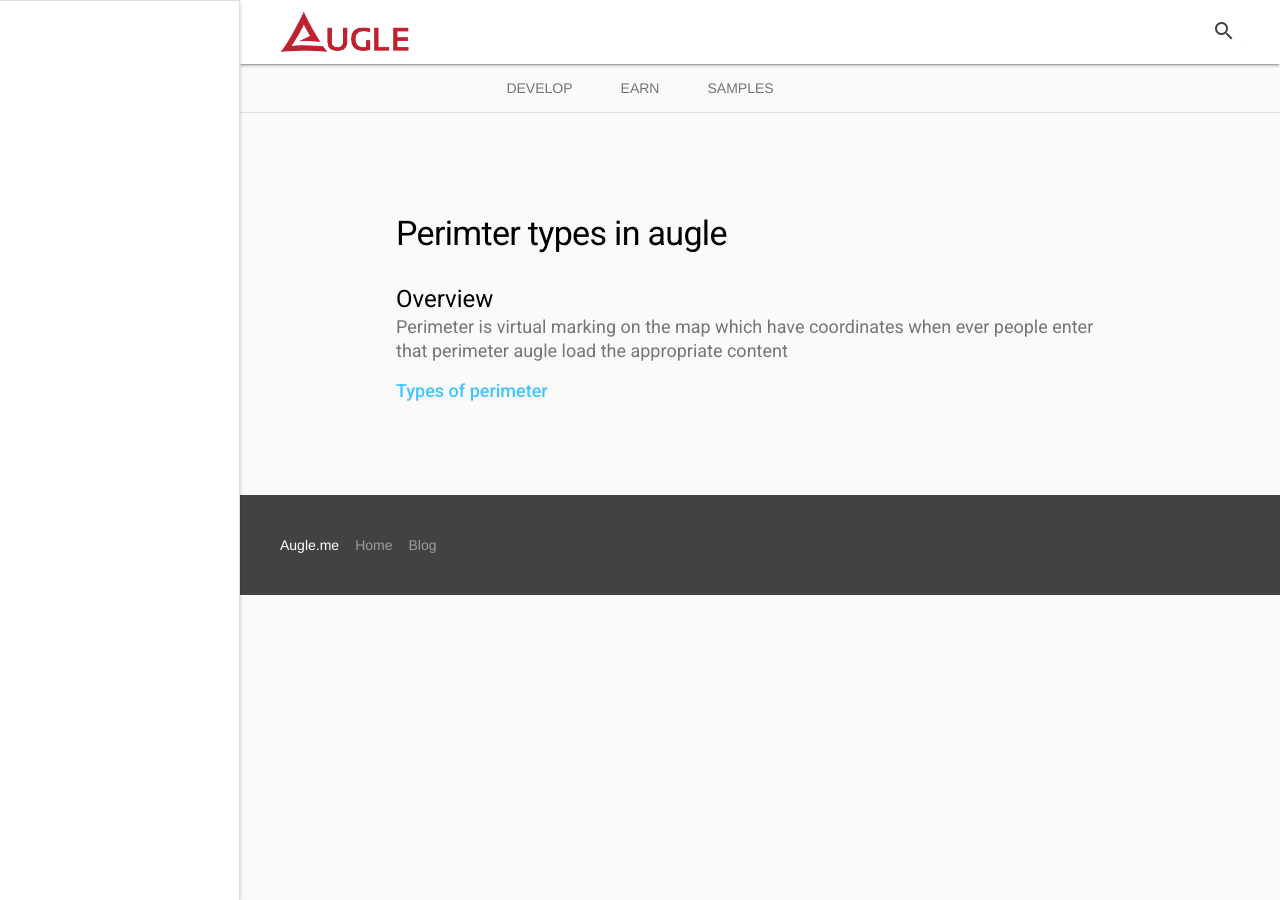
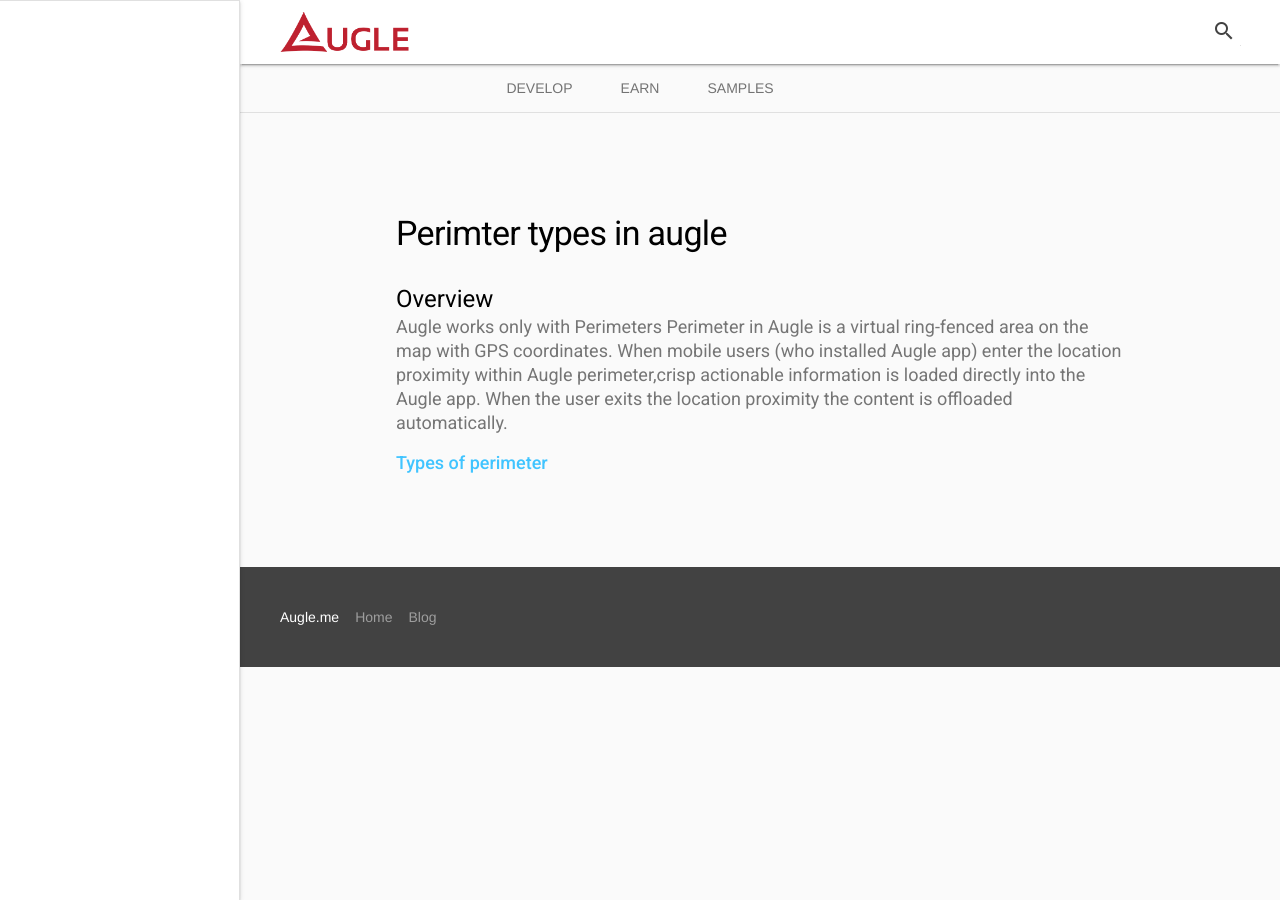
Before and after one commit to augle-me/developer-docs, a Jekyll site: the page built from general/perimeters/index.md, in a window 1280 px wide. Built offline with Jekyll 4.4.1, drawn with Linux system fonts in a browser that asks for light colours; nearby versions of some CDN libraries; our own code applies the rules of GitHub Pages for plain Markdown files.

Commit message:
docs(general):Content Updated
Defined perimeter with expanded information

```diff
--- a/general/perimeters/index.md
+++ b/general/perimeters/index.md
@@ -6,6 +6,8 @@ layout: 'doc'
 
 ## Overview
 
-Perimeter is virtual marking on the map which have coordinates when ever people enter that perimeter augle load the appropriate content
+Augle works only with Perimeters
+Perimeter in Augle is a virtual ring-fenced area on the map with GPS coordinates.
+When mobile users (who installed Augle app) enter the location proximity within Augle perimeter,crisp actionable information is loaded directly into the Augle app. When the user exits the location proximity the content is offloaded automatically.
 
 [Types of perimeter](/docs/general/perimeters/perimeter-types)
```
